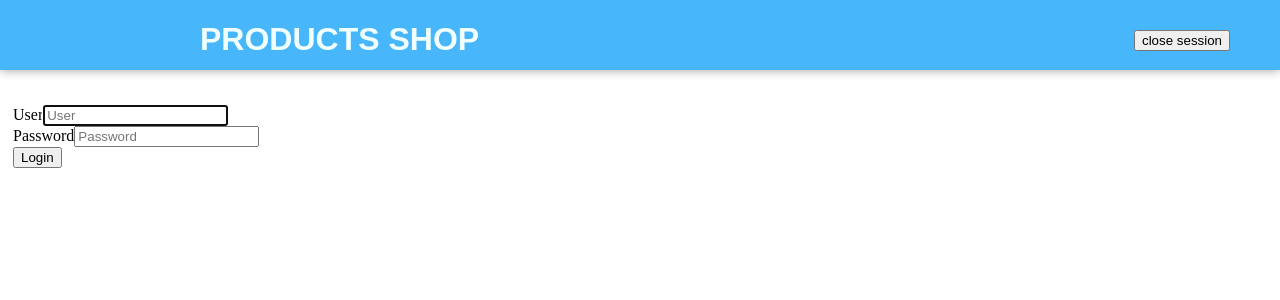
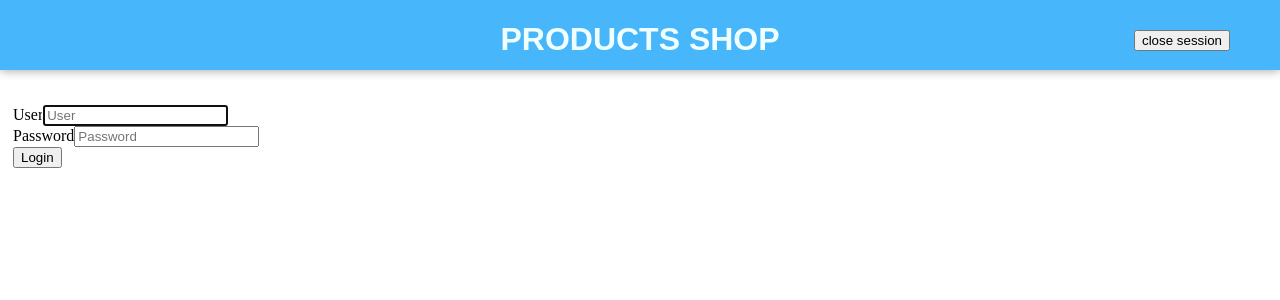
Before and after one commit to dmayuso/chain-stores, an Angular app: page /login in a window 1280 px wide. Shown: the top 300 px of the page. Built offline with nearby package versions, Linux system fonts and the light colour scheme.

Commit message:
fix header styles

```diff
--- a/src/app/shared/header/header.component.css
+++ b/src/app/shared/header/header.component.css
@@ -7,6 +7,7 @@
   width: 100%;
   height: 70px;
   background-color: #48b6fa;
+  text-align: center;
   color: azure;
   font-family: Arial, sans-serif, helvetica;
   display: inline;
@@ -18,7 +19,7 @@
 }
 
 h1 {
-  margin-left: 200px;
+  margin-left: 100px;
   margin-right: 100px;
 }
 
```
